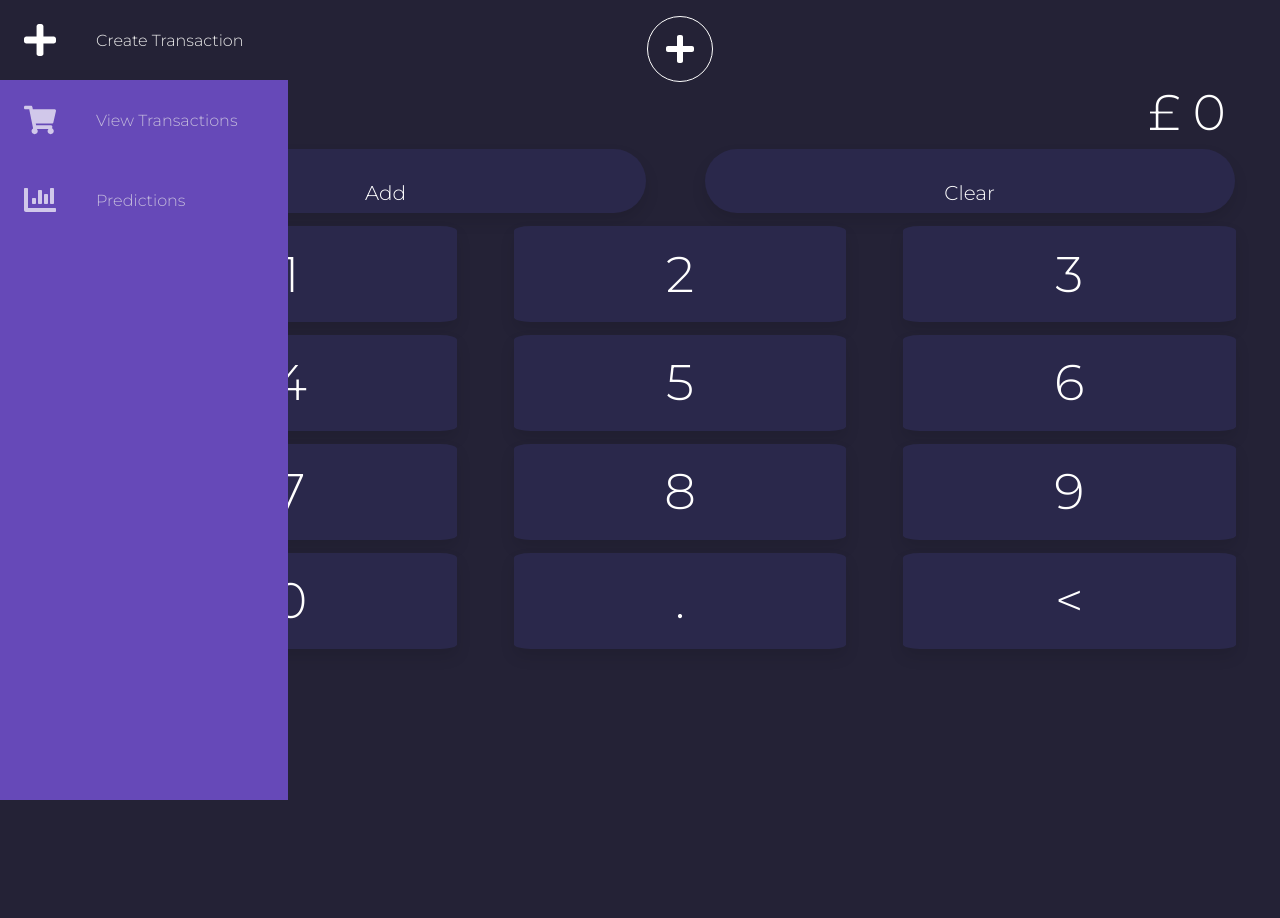
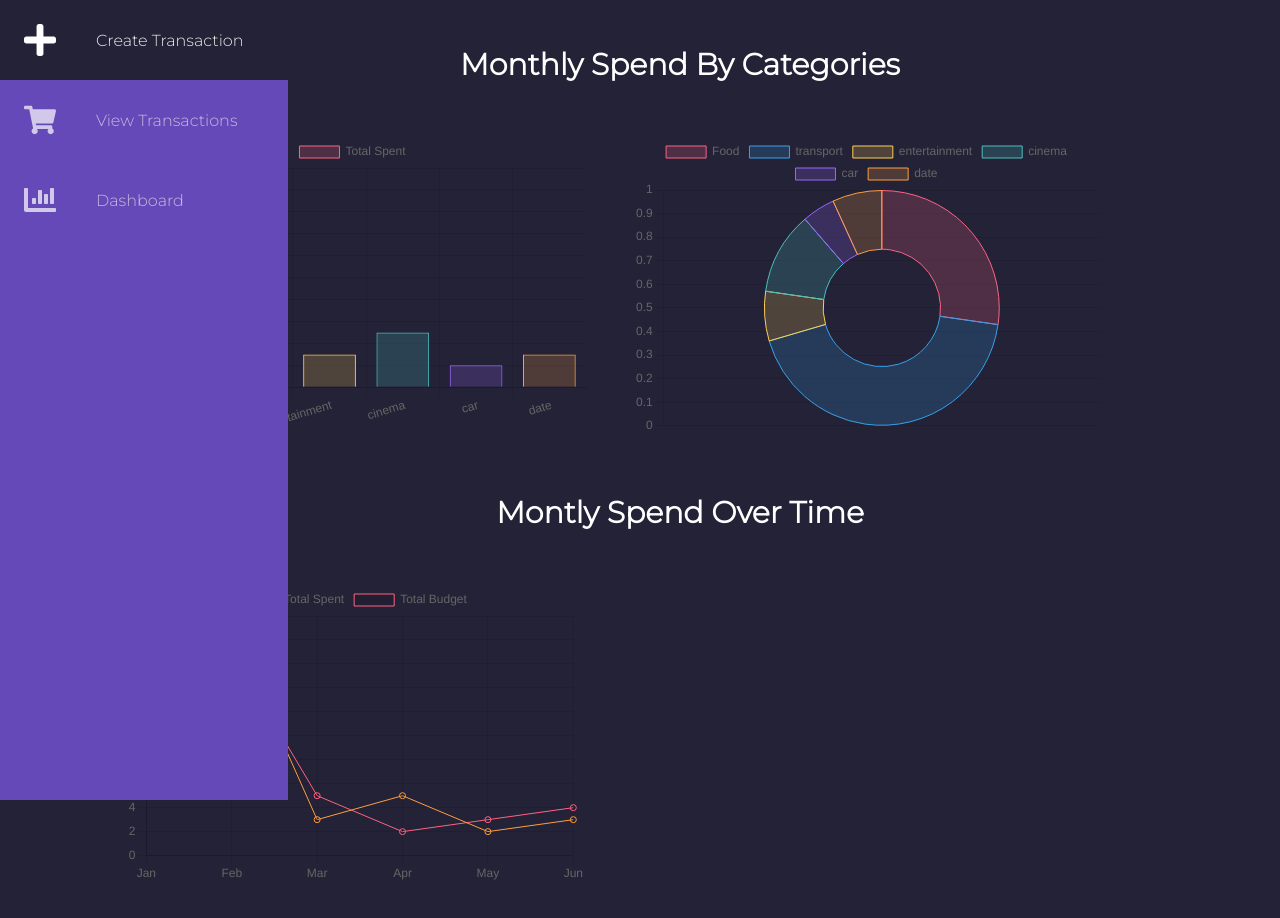
Before and after one commit to AidanKelly-CS/transaction-tracker, a React (Create React App) app: page /dashboard in a window 1280 px wide. Shown: the top 918 px of the page. Before the commit the page ends 800 px from the top, so only its background shows below. Built offline with nearby package versions, Linux system fonts and the light colour scheme.

Commit message:
setup dashboard page

```diff
--- a/package.json
+++ b/package.json
@@ -13,8 +13,10 @@
     "@types/node": "^12.20.24",
     "@types/react": "^17.0.20",
     "@types/react-dom": "^17.0.9",
+    "chart.js": "^3.5.1",
     "classnames": "^2.3.1",
     "react": "^17.0.2",
+    "react-chartjs-2": "^3.0.5",
     "react-dom": "^17.0.2",
     "react-router-dom": "^5.3.0",
     "react-scripts": "4.0.3",
--- a/src/App.css
+++ b/src/App.css
@@ -30,9 +30,15 @@ main {
     padding: 1rem;
 }
 
-p{
+p {
     font-size: 30px;
     color:white;
+}
+
+h3 {
+    font-size: 30px;
+    color:white;
+    text-align: center;
 }
 
 * {
--- a/src/App.tsx
+++ b/src/App.tsx
@@ -11,6 +11,7 @@ import {
   Switch,
   Route,
 } from "react-router-dom";
+import Dashboard from './transactions/dashboard/Dashboard';
 
 function App() {
   const transactions = [
@@ -70,6 +71,10 @@ function App() {
           <ViewTransactions transactions={transactions}/>
         </Route>
 
+        <Route path="/dashboard">
+          <Dashboard/>
+        </Route>
+
         <Route path="/">
           <CreateTransaction/>
         </Route>
--- a/src/navbar/Navbar.tsx
+++ b/src/navbar/Navbar.tsx
@@ -31,9 +31,9 @@ export default function Navbar() {
                 </li>
 
                 <li className="nav-item">
-                    <a href="#" className="nav-link">
+                    <a href="/dashboard" className="nav-link">
                         <FontAwesomeIcon className="icon" icon={faChartBar} color={"white"} size={iconSize} />
-                        <span className="link-text">Predictions</span>
+                        <span className="link-text">Dashboard</span>
                     </a>
                 </li>
             </ul>
--- /dev/null
+++ b/src/transactions/dashboard/Dashboard.css
@@ -0,0 +1,12 @@
+.chart {
+    padding: 2%;
+    width: 96%;
+    display: inline-block;
+    height: 300px;
+  }
+
+@media (min-width: 600px) {
+  .chart {
+    width: 40%;
+  }
+}
--- /dev/null
+++ b/src/transactions/dashboard/Dashboard.tsx
@@ -0,0 +1,129 @@
+import React from 'react';
+import './Dashboard.css';
+import {Bar, Doughnut, Line, Pie} from 'react-chartjs-2';
+
+export default function Dashboard() {
+
+
+    const data = {
+        labels: ['food', 'transport', 'entertainment', 'cinema', 'car', 'date'],
+        datasets: [{
+            label: 'Total Spent',
+            data: [12, 19, 3, 5, 2, 3],
+            backgroundColor: [
+                'rgba(255, 99, 132, 0.2)',
+                'rgba(54, 162, 235, 0.2)',
+                'rgba(255, 206, 86, 0.2)',
+                'rgba(75, 192, 192, 0.2)',
+                'rgba(153, 102, 255, 0.2)',
+                'rgba(255, 159, 64, 0.2)'
+            ],
+            borderColor: [
+                'rgba(255, 99, 132, 1)',
+                'rgba(54, 162, 235, 1)',
+                'rgba(255, 206, 86, 1)',
+                'rgba(75, 192, 192, 1)',
+                'rgba(153, 102, 255, 1)',
+                'rgba(255, 159, 64, 1)'
+            ],
+            borderWidth: 1
+        }]
+    }
+
+    const pieData = {
+        labels: ['Food', 'transport', 'entertainment', 'cinema', 'car', 'date'],
+        datasets: [{
+            label: 'Total Spent',
+            data: [12, 19, 3, 5, 2, 3],
+            backgroundColor: [
+                'rgba(255, 99, 132, 0.2)',
+                'rgba(54, 162, 235, 0.2)',
+                'rgba(255, 206, 86, 0.2)',
+                'rgba(75, 192, 192, 0.2)',
+                'rgba(153, 102, 255, 0.2)',
+                'rgba(255, 159, 64, 0.2)'
+            ],
+            borderColor: [
+                'rgba(255, 99, 132, 1)',
+                'rgba(54, 162, 235, 1)',
+                'rgba(255, 206, 86, 1)',
+                'rgba(75, 192, 192, 1)',
+                'rgba(153, 102, 255, 1)',
+                'rgba(255, 159, 64, 1)'
+            ],
+            borderWidth: 1
+        }]
+    };
+
+    const trendData = {
+        labels: ['Jan', 'Feb', 'Mar', 'Apr', 'May', 'Jun'],
+        datasets: [
+            {
+                label: 'Total Spent',
+                data: [12, 19, 3, 5, 2, 3],
+                borderColor: [
+                    'rgba(255, 159, 64, 1)'
+                ],
+                borderWidth: 1
+            },
+            {
+                label: 'Total Budget',
+                data: [13, 17, 5, 2, 3, 4],
+                borderColor: [
+                    'rgba(255, 99, 132, 1)',
+                ],
+                borderWidth: 1
+            },
+        ]
+    };
+
+    return (
+        <>
+        <h3>Monthly Spend By Categories</h3>
+        <div className="chart">
+            <Bar
+                data={data}
+                options={{
+                    maintainAspectRatio: false,
+                    scales: {
+                        y: {
+                            beginAtZero: true
+                        }
+                    },
+                }}
+            />
+        </div>
+
+        <div className="chart">
+            <Doughnut
+                data={pieData}
+                options={{
+                    maintainAspectRatio: false,
+                    scales: {
+                        y: {
+                            beginAtZero: true
+                        }
+                    }
+                }}
+            />
+        </div>
+
+        <h3>Montly Spend Over Time</h3>
+        <div className="chart">
+
+            <Line
+                data={trendData}
+                options={{
+                    maintainAspectRatio: false,
+                    scales: {
+                        y: {
+                            beginAtZero: true
+                        }
+
+                    }
+                }}
+            />
+        </div>
+        </>
+    );
+}
```
Also changed, not shown: 1 other file (tests, documents, lock files or other folders).
